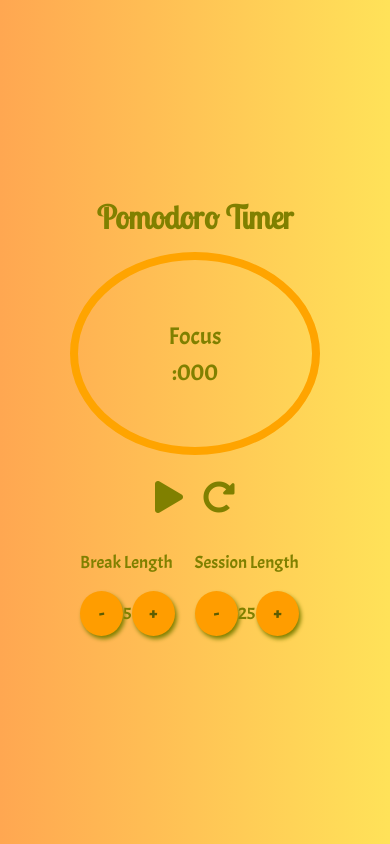
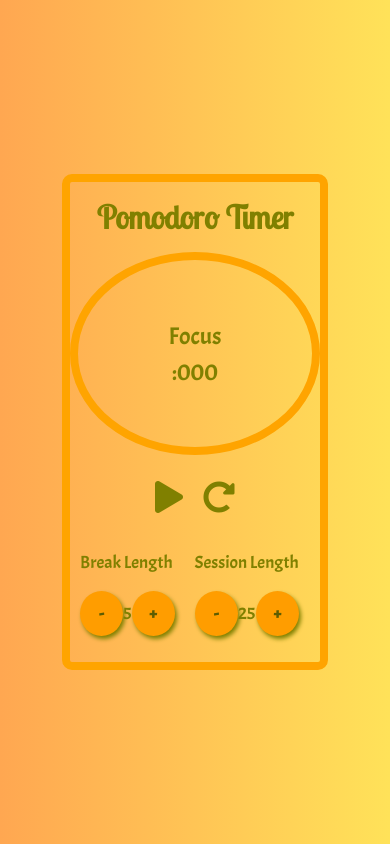
Before and after one commit to cristalnaya/react-pomodoro-clock, a React (Create React App) app: page / in a window 390 px wide. Built offline with nearby package versions, Linux system fonts and the light colour scheme.

Commit message:
style: Improve styles

```diff
--- a/src/App.css
+++ b/src/App.css
@@ -3,7 +3,8 @@
   margin: 0;
 }
 
-body, html {
+body,
+html {
   height: 100vh;
   background: #ffe259;
   background: -webkit-linear-gradient(to right, #ffa751, #ffe259);
@@ -28,6 +29,12 @@ h1 {
   text-align: center;
   color: #808000;
   font-weight: 700;
+}
+
+#root {
+  border: 8px solid #ffa400;
+  border-radius: 10px;
+  padding: 1rem 2rem;
 }
 
 .timer {
@@ -63,12 +70,15 @@ h1 {
   justify-content: space-around;
 }
 
-#start_stop, #reset {
+#start_stop,
+#reset {
   padding: 10px;
   color: #808000;
 }
 
-#start_stop:hover, #reset:hover, button:hover {
+#start_stop:hover,
+#reset:hover,
+button:hover {
   transform: scale(1.2);
 }
 
@@ -84,6 +94,10 @@ button {
 }
 
 @media screen and (max-width: 575px) {
+  #root {
+    padding: 0;
+  }
+
   h1 {
     margin: 1rem auto;
     font-size: 2rem;
```
